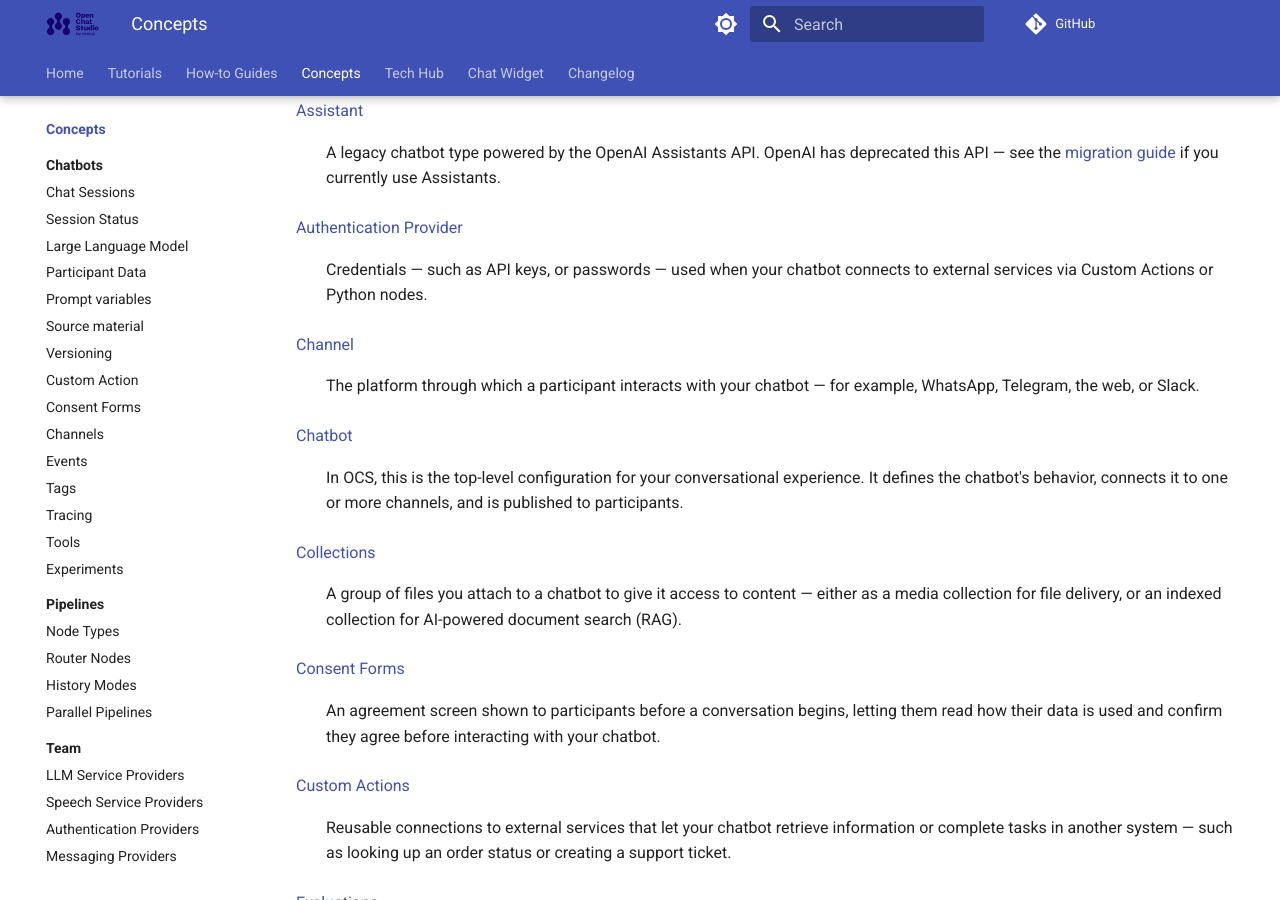
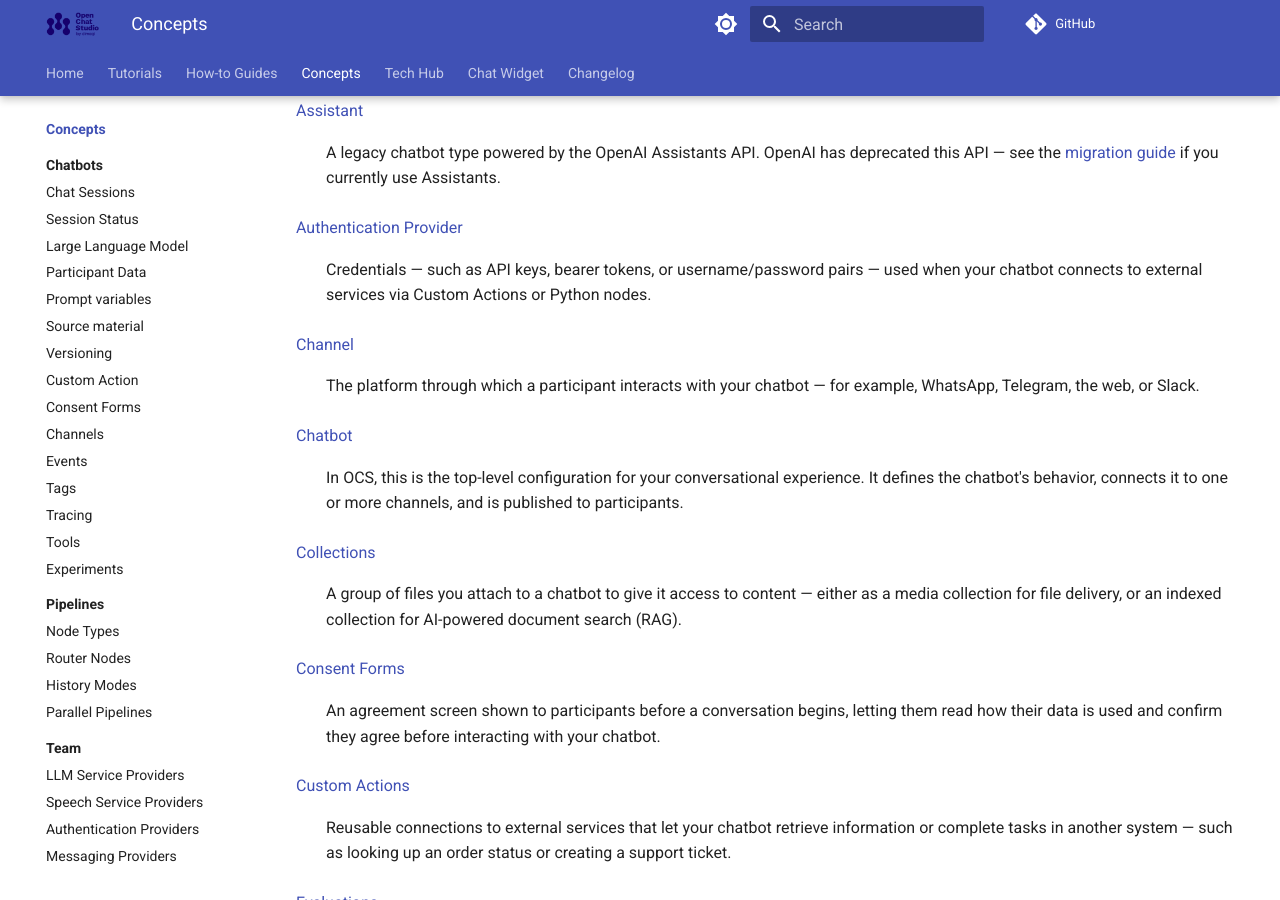
Before and after one commit to dimagi/open-chat-studio-docs, an MkDocs documentation site: the page built from docs/concepts/index.md, in a window 1280 px wide and 900 px high, scrolled down 430 px. Built offline with MkDocs 1.6.1 and Material for MkDocs 9.7.7, drawn with Linux system fonts in a browser that asks for light colours; a script that is not in the unit is left out; comment, search, counter and statistics services are not loaded.

Commit message:
Small review fix

```diff
--- a/docs/concepts/index.md
+++ b/docs/concepts/index.md
@@ -19,7 +19,7 @@ For step-by-step instructions on completing specific tasks, see the [How-to guid
 : A legacy chatbot type powered by the OpenAI Assistants API. OpenAI has deprecated this API — see the [migration guide](../how-to/assistants_migration.md) if you currently use Assistants.
 
 [Authentication Provider](team/authentication_providers.md)
-: Credentials — such as API keys, or passwords — used when your chatbot connects to external services via Custom Actions or Python nodes.
+: Credentials — such as API keys, bearer tokens, or username/password pairs — used when your chatbot connects to external services via Custom Actions or Python nodes.
 
 [Channel](channels.md)
 : The platform through which a participant interacts with your chatbot — for example, WhatsApp, Telegram, the web, or Slack.
```
